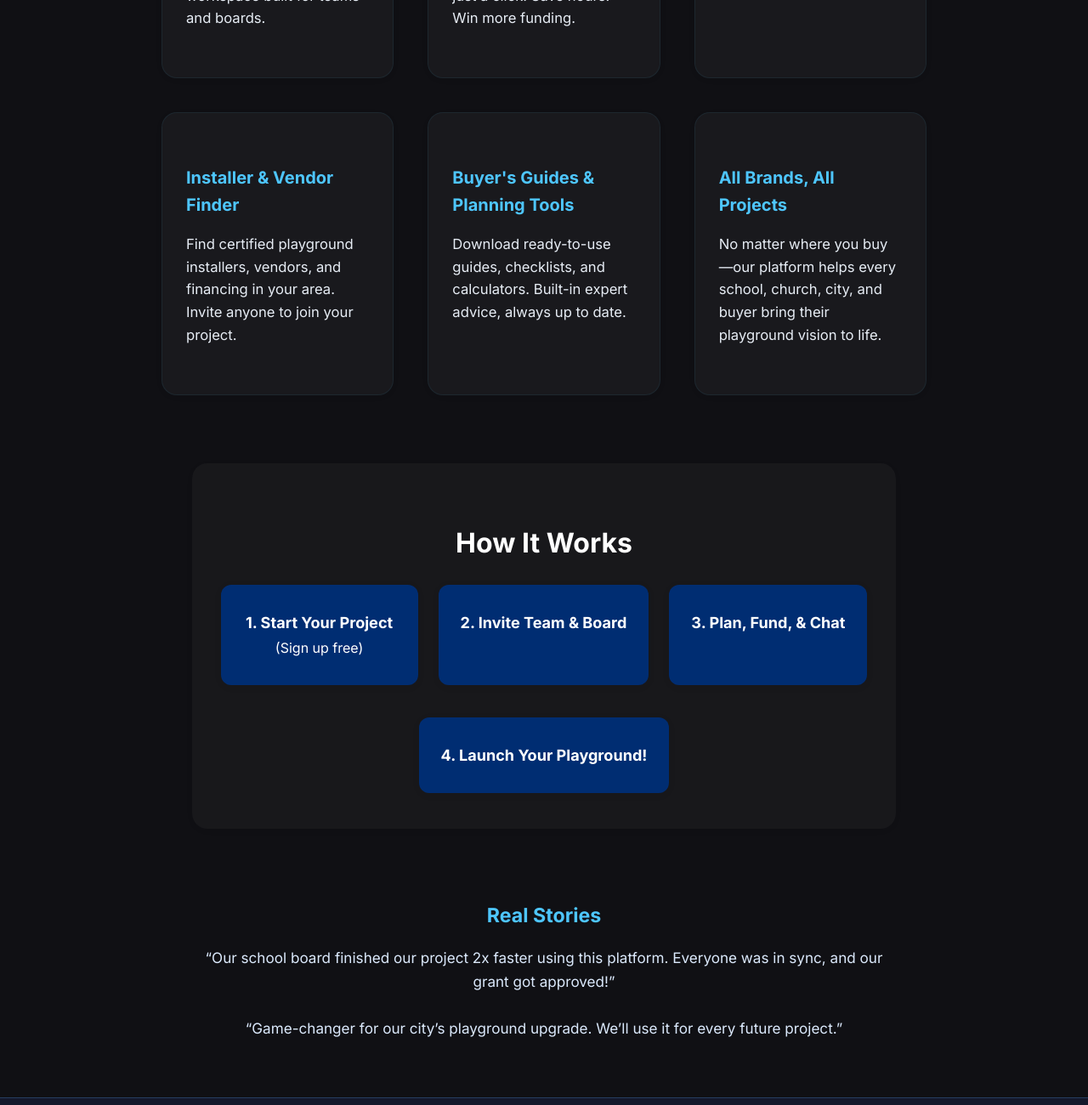
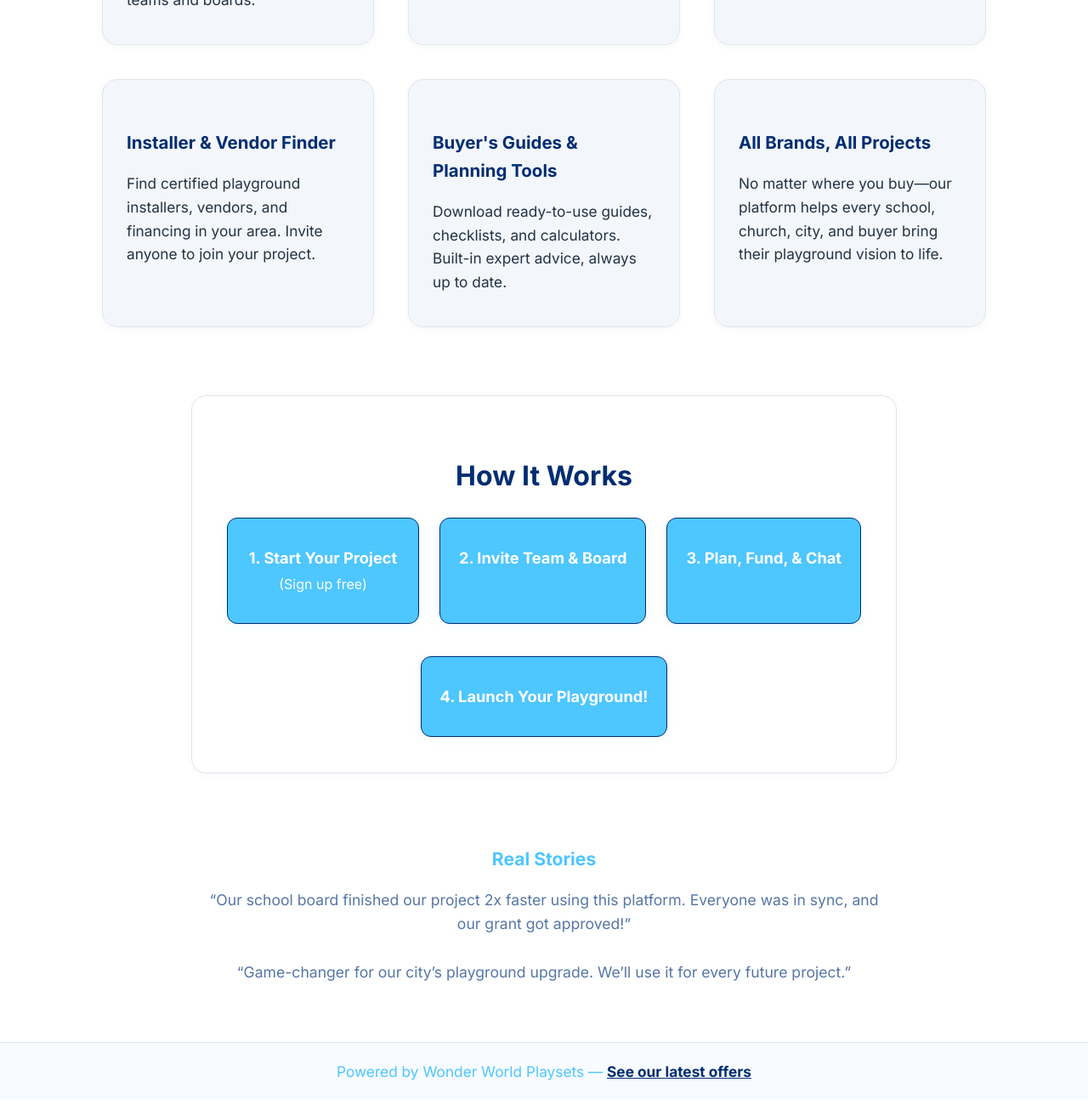
Before and after one commit to WWP4/WWPCRM, a plain HTML site: page index.html in a window 1280 px wide. Shown: the part 940-2240 px from the top of the page at 85% size. Drawn offline with Linux system fonts and the light colour scheme.

Commit message:
Update index.html

```diff
--- a/index.html
+++ b/index.html
@@ -6,10 +6,17 @@
   <title>Playground Project HQ – Free CRM for Every Playground</title>
   <link href="https://fonts.googleapis.com/css2?family=Inter:wght@400;700&display=swap" rel="stylesheet"/>
   <style>
+    :root {
+      --blue: #4EC6FF;
+      --blue-dark: #002D72;
+      --white: #fff;
+      --gray: #f3f6fa;
+      --border: #e0e6ef;
+    }
     body {
       margin: 0;
-      background: #101014;
-      color: #fff;
+      background: var(--white);
+      color: var(--blue-dark);
       font-family: 'Inter', sans-serif;
       line-height: 1.6;
     }
@@ -20,74 +27,92 @@
       align-items: center;
       justify-content: center;
       text-align: center;
-      background: linear-gradient(135deg, #002D72 60%, #4EC6FF 100%);
+      background: var(--white);
       padding: 96px 16px 64px 16px;
+      border-bottom: 1.5px solid var(--border);
     }
     .hero h1 {
       font-size: 3rem;
       font-weight: 700;
       margin-bottom: 24px;
       letter-spacing: -2px;
+      color: var(--blue-dark);
     }
     .hero p {
       font-size: 1.4rem;
       margin-bottom: 32px;
-      color: #f3f6fa;
+      color: #445877;
     }
     .cta-btn {
-      background: #fff;
-      color: #002D72;
+      background: var(--blue-dark);
+      color: #fff;
       font-weight: 700;
       font-size: 1.2rem;
       border: none;
-      border-radius: 10px;
-      padding: 18px 40px;
-      box-shadow: 0 2px 18px rgba(0,0,0,0.10);
+      border-radius: 12px;
+      padding: 18px 42px;
+      box-shadow: 0 2px 16px rgba(0,45,114,0.10);
       cursor: pointer;
-      transition: transform 0.18s, box-shadow 0.18s;
+      transition: transform 0.18s, box-shadow 0.18s, background 0.15s;
     }
     .cta-btn:hover {
+      background: var(--blue);
+      color: var(--blue-dark);
       transform: translateY(-2px) scale(1.035);
-      box-shadow: 0 8px 24px rgba(0,0,0,0.12);
+      box-shadow: 0 8px 24px rgba(0,45,114,0.13);
+    }
+    .trusted {
+      margin-top: 28px;
+      font-size: 1rem;
+      color: #5676a6;
+      opacity: 0.8;
+      letter-spacing: .1em;
     }
     .features {
-      max-width: 900px;
+      max-width: 1040px;
       margin: 60px auto 0;
       display: grid;
-      grid-template-columns: repeat(auto-fit, minmax(260px, 1fr));
+      grid-template-columns: repeat(auto-fit, minmax(270px, 1fr));
       gap: 40px;
       padding: 0 16px;
     }
     .feature-card {
-      background: rgba(255,255,255,0.04);
+      background: var(--gray);
       border-radius: 18px;
-      padding: 40px 28px;
-      box-shadow: 0 2px 8px rgba(0,0,0,0.04);
+      padding: 38px 28px;
+      box-shadow: 0 2px 8px rgba(0,45,114,0.04);
       text-align: left;
-      border: 1px solid rgba(78,198,255,0.08);
-      min-height: 220px;
+      border: 1.5px solid var(--border);
+      min-height: 210px;
+      transition: box-shadow 0.18s, border 0.18s;
+    }
+    .feature-card:hover {
+      box-shadow: 0 6px 32px rgba(78,198,255,0.11);
+      border: 1.5px solid var(--blue);
     }
     .feature-card h3 {
-      color: #4EC6FF;
-      font-size: 1.25rem;
+      color: var(--blue-dark);
+      font-size: 1.28rem;
       margin-bottom: 10px;
       font-weight: 700;
     }
     .feature-card p {
-      color: #e7edf5;
-      font-size: 1.04rem;
+      color: #234;
+      font-size: 1.08rem;
+      margin-bottom: 0;
     }
     .how-it-works {
       max-width: 780px;
       margin: 80px auto 0;
-      background: rgba(255,255,255,0.03);
+      background: var(--white);
       border-radius: 18px;
       padding: 42px 24px 28px 24px;
-      box-shadow: 0 2px 8px rgba(0,0,0,0.04);
+      box-shadow: 0 2px 8px rgba(0,45,114,0.03);
       text-align: center;
+      border: 1.5px solid var(--border);
     }
     .how-it-works h2 {
-      color: #fff;
+      color: var(--blue-dark);
       font-size: 2rem;
       font-weight: 700;
       margin-bottom: 24px;
@@ -99,15 +124,16 @@
       justify-content: center;
     }
     .step {
-      background: #002D72;
-      color: #fff;
-      padding: 30px 26px;
+      background: var(--blue);
+      color: var(--white);
+      padding: 32px 22px;
       border-radius: 12px;
       min-width: 180px;
-      font-size: 1.13rem;
-      box-shadow: 0 2px 12px rgba(0,0,0,0.04);
+      font-size: 1.14rem;
+      box-shadow: 0 2px 12px rgba(78,198,255,0.09);
       margin-bottom: 14px;
       font-weight: 600;
+      border: 1.5px solid var(--blue-dark);
     }
     .credibility {
       margin: 84px auto 0;
@@ -116,29 +142,34 @@
       text-align: center;
     }
     .credibility h3 {
-      color: #4EC6FF;
-      font-size: 1.45rem;
+      color: var(--blue);
+      font-size: 1.32rem;
       margin-bottom: 16px;
       font-weight: 700;
     }
     .credibility p {
-      color: #dbe9fc;
-      font-size: 1.07rem;
+      color: #5676a6;
+      font-size: 1.1rem;
     }
     .footer {
       margin: 68px auto 0;
-      padding: 18px 0;
+      padding: 20px 0;
       text-align: center;
-      color: #b1c8e7;
-      font-size: 1.07rem;
-      border-top: 1px solid #263d60;
-      background: #14182b;
+      color: #4EC6FF;
+      font-size: 1.08rem;
+      border-top: 1.5px solid var(--border);
+      background: #f8fbff;
+    }
+    .footer a {
+      color: var(--blue-dark);
+      text-decoration: underline;
+      font-weight: 600;
     }
     @media (max-width: 700px) {
       .hero h1 { font-size: 2.1rem; }
-      .feature-card { padding: 28px 12px; }
+      .feature-card { padding: 20px 8px; }
       .how-it-works { padding: 18px 4px; }
-      .step { min-width: 120px; padding: 20px 7px; }
+      .step { min-width: 120px; padding: 18px 6px; }
     }
   </style>
 </head>
@@ -147,8 +178,8 @@
     <h1>The Playground Project HQ</h1>
     <p>Plan, fund, and launch your next playground—faster, smarter, and stress-free.<br/>Free CRM for every playground project. All brands welcome.</p>
     <button class="cta-btn">Get Started Free</button>
-    <div style="margin-top: 28px; font-size: 1rem; color: #e0e6f8; opacity: 0.7;">
-      <span>Trusted by schools, churches & communities nationwide</span>
+    <div class="trusted">
+      Trusted by schools, churches & communities nationwide
     </div>
   </div>
 
@@ -195,7 +226,7 @@
   </div>
 
   <div class="footer">
-    <span>Powered by Wonder World Playsets &mdash; <a href="https://wonderworldplaysets.com" style="color:#4EC6FF;text-decoration:none;">See our latest offers</a></span>
+    Powered by Wonder World Playsets &mdash; <a href="https://wonderworldplaysets.com">See our latest offers</a>
   </div>
 </body>
 </html>
```
